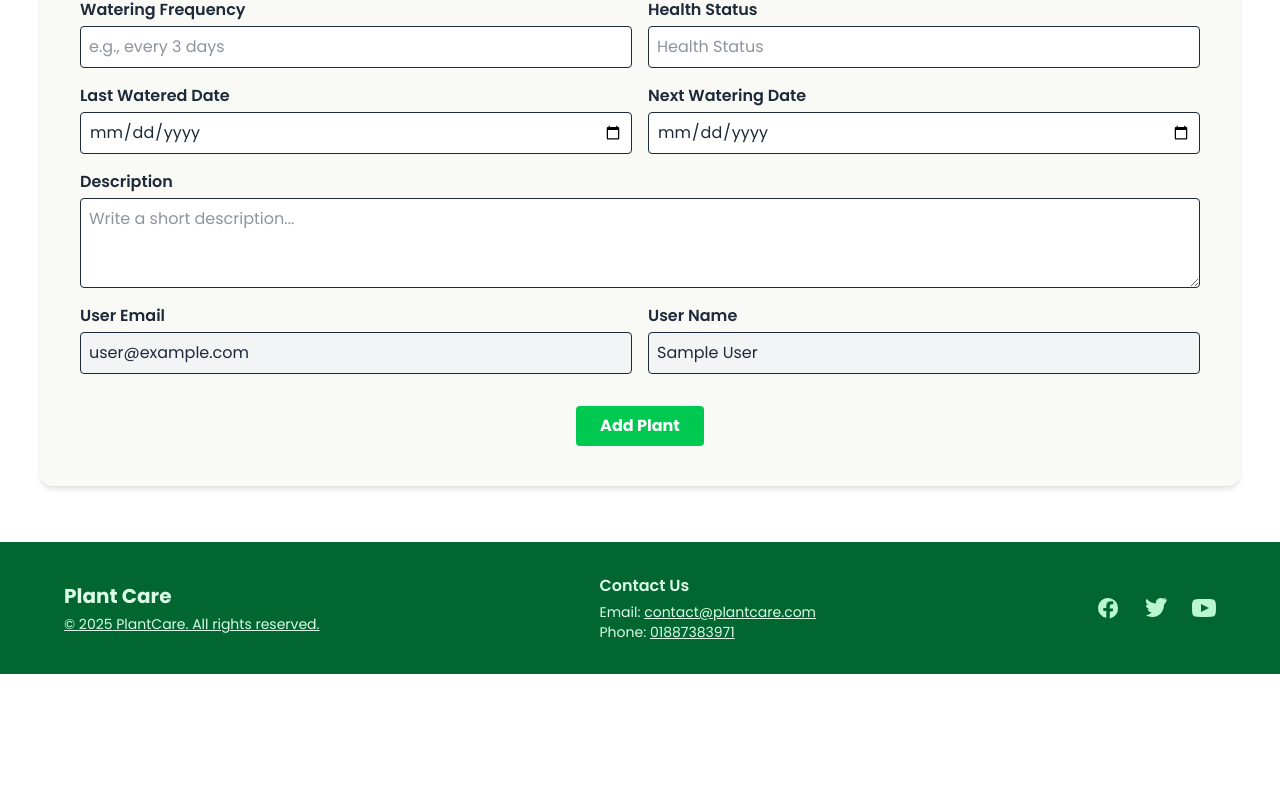
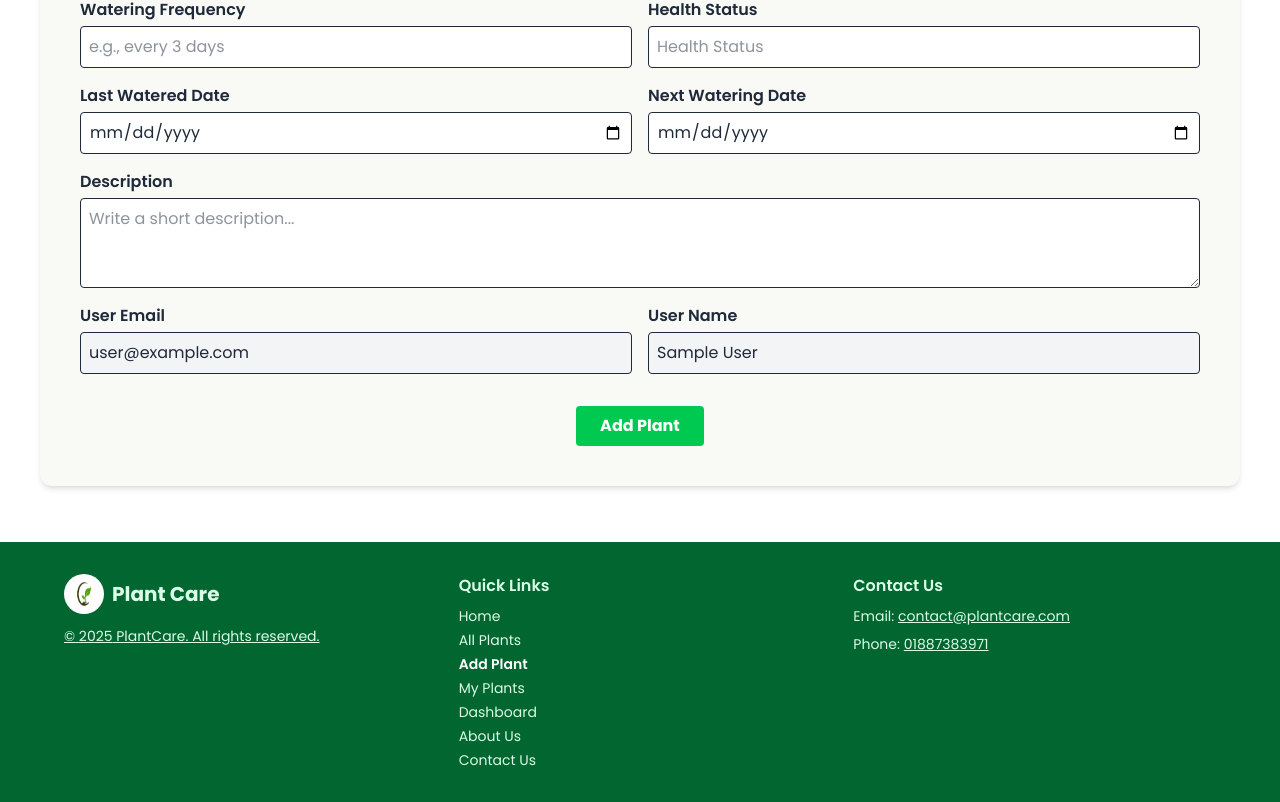
Before and after one commit to ibrahim3761/Plant-Care-Client, a React (Vite) app: page /add-plant in a window 1280 px wide. Shown: the part 448-1250 px from the top of the page. Before the commit the page ends 1122 px from the top, so only its background shows below. Built offline with nearby package versions, Linux system fonts and the light colour scheme; no server answers; sample sign-in values are in the browser's storage.

Commit message:
footer-updated

```diff
--- a/src/Componenets/Footer.jsx
+++ b/src/Componenets/Footer.jsx
@@ -1,25 +1,121 @@
-import React from "react";
-import { Link } from "react-router";
+import React, { useContext } from "react";
+import { Link, NavLink } from "react-router";
+import { AuthContext } from "../Provider/AuthProvider";
+import logo from "../../src/assets/360_F_258623607_a31m59gQNxn3lhw7OuuAlJwmqeeEQ90q.jpg";
 
 const Footer = () => {
+  const { user } = useContext(AuthContext);
+
   return (
     <footer className="bg-green-800 text-green-100 py-8 px-6">
-      <div className="max-w-6xl mx-auto flex flex-col md:flex-row justify-between items-center gap-6">
-        <div className="text-center md:text-left">
-          <h2 className="text-xl font-bold mb-1">Plant Care</h2>
-          <Link to='/copyright'>
-            <p className="text-sm underline">
+      <div className="max-w-6xl mx-auto grid grid-cols-1 md:grid-cols-3 gap-8 items-start">
+        {/* Logo + Copyright */}
+        <div className="text-center md:text-left space-y-3">
+          <Link
+            to="/"
+            className="flex items-center justify-center md:justify-start gap-2"
+          >
+            <img src={logo} alt="Logo" className="h-10 w-10 rounded-full" />
+            <span className="text-xl font-bold">Plant Care</span>
+          </Link>
+          <Link to="/copyright" className="text-sm underline block">
             &copy; {new Date().getFullYear()} PlantCare. All rights reserved.
-          </p>
           </Link>
         </div>
 
-        <div className="text-center md:text-left">
-          <p className="font-semibold mb-1">Contact Us</p>
+        <div className="text-center md:text-left space-y-2">
+          <p className="font-semibold">Quick Links</p>
+          <ul className="space-y-1 text-sm">
+            <li>
+              <NavLink
+                to="/"
+                className={({ isActive }) =>
+                  isActive ? "text-white font-semibold" : "hover:text-green-300"
+                }
+              >
+                Home
+              </NavLink>
+            </li>
+            <li>
+              <NavLink
+                to="/allPlants"
+                className={({ isActive }) =>
+                  isActive ? "text-white font-semibold" : "hover:text-green-300"
+                }
+              >
+                All Plants
+              </NavLink>
+            </li>
+            {user && (
+              <>
+                <li>
+                  <NavLink
+                    to="/add-plant"
+                    className={({ isActive }) =>
+                      isActive
+                        ? "text-white font-semibold"
+                        : "hover:text-green-300"
+                    }
+                  >
+                    Add Plant
+                  </NavLink>
+                </li>
+                <li>
+                  <NavLink
+                    to="/my-plants"
+                    className={({ isActive }) =>
+                      isActive
+                        ? "text-white font-semibold"
+                        : "hover:text-green-300"
+                    }
+                  >
+                    My Plants
+                  </NavLink>
+                </li>
+                <li>
+                  <NavLink
+                    to="/dashboard"
+                    className={({ isActive }) =>
+                      isActive
+                        ? "text-white font-semibold"
+                        : "hover:text-green-300"
+                    }
+                  >
+                    Dashboard
+                  </NavLink>
+                </li>
+              </>
+            )}
+            <li>
+              <NavLink
+                to="/about-us"
+                className={({ isActive }) =>
+                  isActive ? "text-white font-semibold" : "hover:text-green-300"
+                }
+              >
+                About Us
+              </NavLink>
+            </li>
+            <li>
+              <NavLink
+                to="/contact-us"
+                className={({ isActive }) =>
+                  isActive ? "text-white font-semibold" : "hover:text-green-300"
+                }
+              >
+                Contact Us
+              </NavLink>
+            </li>
+          </ul>
+        </div>
+
+        {/* Contact & Social */}
+        <div className="text-center md:text-left space-y-2">
+          <p className="font-semibold">Contact Us</p>
           <p className="text-sm">
             Email:{" "}
             <a
-              href="mailto:contact@plantcarehub.com"
+              href="mailto:contact@plantcare.com"
               className="underline hover:text-green-300"
             >
               contact@plantcare.com
@@ -28,63 +124,40 @@ const Footer = () => {
           <p className="text-sm">
             Phone:{" "}
             <a
-              href="tel:+1234567890"
+              href="tel:+8801887383971"
               className="underline hover:text-green-300"
             >
               01887383971
             </a>
           </p>
-        </div>
 
-        <div className="flex space-x-6 text-green-200">
+          {/* Social Icons */}
+          <div className="flex justify-center md:justify-start space-x-4 mt-2">
             <a
               href="https://www.facebook.com/Ibrahim376146ab/"
               target="_blank"
               rel="noopener noreferrer"
-            aria-label="Facebook"
-            className="hover:text-green-400"
+              className="hover:text-green-300"
             >
-            <svg
-              xmlns="http://www.w3.org/2000/svg"
-              fill="currentColor"
-              viewBox="0 0 24 24"
-              className="w-6 h-6"
-            >
-              <path d="M22 12a10 10 0 10-11.7 9.8v-6.9h-3v-2.9h3v-2.2c0-3 1.8-4.6 4.4-4.6 1.3 0 2.6.2 2.6.2v2.9h-1.5c-1.5 0-2 1-2 2v2.3h3.4l-.5 2.9h-2.9v6.9A10 10 0 0022 12z" />
-            </svg>
+              <i className="fab fa-facebook-f text-lg"></i>
             </a>
             <a
               href="https://x.com/ibrahim376146"
               target="_blank"
               rel="noopener noreferrer"
-            aria-label="Twitter"
-            className="hover:text-green-400"
+              className="hover:text-green-300"
             >
-            <svg
-              xmlns="http://www.w3.org/2000/svg"
-              fill="currentColor"
-              viewBox="0 0 24 24"
-              className="w-6 h-6"
-            >
-              <path d="M23 3a10.9 10.9 0 01-3.14.86 4.48 4.48 0 001.96-2.48 9.14 9.14 0 01-2.88 1.1A4.52 4.52 0 0016.5 2a4.48 4.48 0 00-4.45 5.52 12.94 12.94 0 01-9.4-4.7 4.48 4.48 0 001.38 6A4.48 4.48 0 012 8.7v.06a4.48 4.48 0 003.58 4.4 4.52 4.52 0 01-2.04.08 4.49 4.49 0 004.19 3.12A9.01 9.01 0 012 19.54 12.86 12.86 0 008.29 21c7.55 0 11.68-6.3 11.68-11.76 0-.18 0-.35-.01-.53A8.36 8.36 0 0023 3z" />
-            </svg>
+              <i className="fab fa-twitter text-lg"></i>
             </a>
             <a
               href="https://www.youtube.com/"
               target="_blank"
               rel="noopener noreferrer"
-            aria-label="YouTube"
-            className="hover:text-green-400"
+              className="hover:text-green-300"
             >
-            <svg
-              xmlns="http://www.w3.org/2000/svg"
-              fill="currentColor"
-              viewBox="0 0 24 24"
-              className="w-6 h-6"
-            >
-              <path d="M19.615 3.184c-3.604-.246-11.631-.245-15.23 0-3.897.266-4.356 2.62-4.385 8.816.029 6.185.484 8.549 4.385 8.816 3.6.245 11.626.246 15.23 0 3.897-.266 4.356-2.62 4.385-8.816-.029-6.185-.484-8.549-4.385-8.816zm-10.615 12.816v-8l8 3.993-8 4.007z" />
-            </svg>
+              <i className="fab fa-youtube text-lg"></i>
             </a>
+          </div>
         </div>
       </div>
     </footer>
--- a/src/Pages/Home.jsx
+++ b/src/Pages/Home.jsx
@@ -268,6 +268,57 @@ const Home = () => {
             </div>
           </div>
         </section>
+        {/* 🌼 Seasonal Planting Guide */}
+        <section className="bg-gradient-to-br from-green-100 to-white py-16 px-4 rounded-2xl my-10">
+          <div className="max-w-5xl mx-auto text-center space-y-8">
+            <h2 className="text-4xl font-bold text-green-800">
+              🌼 Seasonal Planting Guide
+            </h2>
+            <p className="text-gray-600 text-lg">
+              Get the most out of your garden by planting the right greens in
+              the right season.
+            </p>
+
+            <div className="grid grid-cols-1 sm:grid-cols-2 lg:grid-cols-4 gap-6 text-left">
+              <div className="bg-white p-5 rounded-lg shadow-md border-l-4 border-yellow-500">
+                <h3 className="text-xl font-semibold text-green-700 mb-1">
+                  🌸 Spring
+                </h3>
+                <p className="text-gray-700 text-sm">
+                  Perfect time to plant herbs, leafy greens, and flowering
+                  bulbs.
+                </p>
+              </div>
+              <div className="bg-white p-5 rounded-lg shadow-md border-l-4 border-orange-500">
+                <h3 className="text-xl font-semibold text-green-700 mb-1">
+                  ☀️ Summer
+                </h3>
+                <p className="text-gray-700 text-sm">
+                  Ideal for tomatoes, cucumbers, peppers, and sun-loving
+                  succulents.
+                </p>
+              </div>
+              <div className="bg-white p-5 rounded-lg shadow-md border-l-4 border-red-500">
+                <h3 className="text-xl font-semibold text-green-700 mb-1">
+                  🍂 Autumn
+                </h3>
+                <p className="text-gray-700 text-sm">
+                  Plant root vegetables like carrots, beets, and cool-season
+                  flowers.
+                </p>
+              </div>
+              <div className="bg-white p-5 rounded-lg shadow-md border-l-4 border-blue-500">
+                <h3 className="text-xl font-semibold text-green-700 mb-1">
+                  ❄️ Winter
+                </h3>
+                <p className="text-gray-700 text-sm">
+                  Focus on indoor plants and hardy evergreens that thrive in
+                  cooler temps.
+                </p>
+              </div>
+            </div>
+          </div>
+        </section>
       </div>
     </div>
   );
```
Lines whose indentation alone changed are shown as unchanged.
